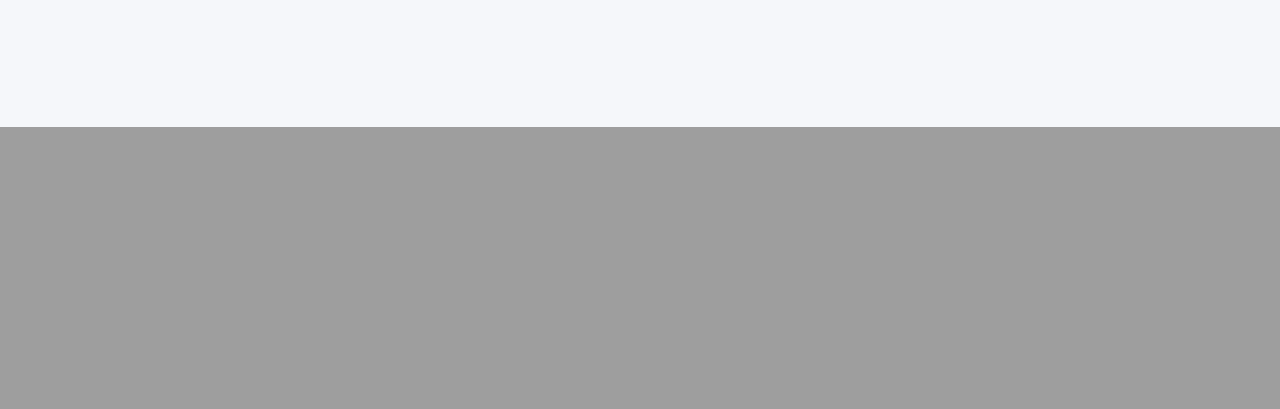
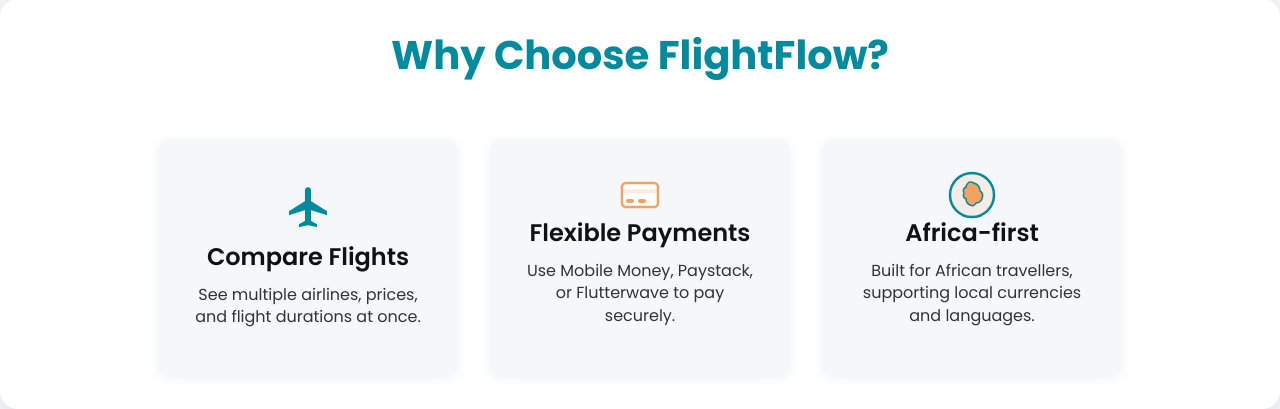
Before and after one commit to Bennymens/Flight-Flow, a Django app: page / in a window 1280 px wide. Shown: the part 673-1082 px from the top of the page. Before the commit the page ends 800 px from the top, so only its background shows below. Run offline with Django 5.2, Linux system fonts and the light colour scheme.

Commit message:
Add 'Why Choose FlightFlow' section and new image to slideshow

```diff
--- a/core/templates/core/home.html
+++ b/core/templates/core/home.html
@@ -271,6 +328,69 @@
         padding: 1em 0.5em;
     }
 }
+
+.why-choose {
+    background: #fff;
+    padding: 2em 2rem;
+    text-align: center;
+    position: relative;
+    z-index: 1;
+    overflow: hidden;
+    border-radius: 18px;
+    box-shadow: 0 4px 24px rgba(0, 0, 0, 0.1);
+}
+
+.why-choose h2 {
+    font-family: 'Poppins', sans-serif;
+    font-weight: 700;
+    font-size: 2.5em;
+    margin-bottom: 1.5em;
+    color: #028A9E;
+}
+
+.features {
+    display: flex;
+    flex-wrap: wrap;
+    justify-content: center;
+    gap: 2em;
+}
+
+.feature-box {
+    background: #f5f7fa;
+    border-radius: 12px;
+    padding: 2em;
+    text-align: center;
+    flex: 1 1 250px;
+    max-width: 300px;
+    box-shadow: 0 2px 12px rgba(2,138,158,0.08);
+    transition: transform 0.3s, box-shadow 0.3s;
+}
+
+.feature-box:hover {
+    transform: translateY(-5px);
+    box-shadow: 0 4px 24px rgba(2,138,158,0.15);
+}
+
+.feature-box img {
+    max-width: 60px;
+    margin-bottom: 1em;
+}
+
+.feature-box h3 {
+    font-family: 'Poppins', sans-serif;
+    font-weight: 600;
+    font-size: 1.5em;
+    margin-bottom: 0.5em;
+    color: #111;
+}
+
+.feature-box p {
+    font-family: 'Poppins', sans-serif;
+    font-weight: 400;
+    font-size: 1em;
+    color: #333;
+    line-height: 1.4;
+}
     </style>
 </head>
 <body>
@@ -361,11 +482,58 @@
   </ul>
   <input type="hidden" name="class" id="classInput" value="">
 </div>
-            <button type="submit" class="cta-btn" style="margin:0;">Search</button>
+            <button type="submit" class="cta-btn" style="margin:0;">Search Flight</button>
         </div>
     </form>
 </div>
+    </div> <!-- End .container (after flight-search-form) -->
+
+
+            </div>
+        </div>
+    </section>
+    <!-- Why Choose FlightFlow Section -->
+<section class="why-choose">
+  <h2>Why Choose FlightFlow?</h2>
+  <div class="features">
+    <div class="feature-box">
+      <i class="ri-plane-line" style="font-size:48px; color:#028A9E; margin-bottom:15px;"></i>
+      <h3>Compare Flights</h3>
+      <p>See multiple airlines, prices, and flight durations at once.</p>
     </div>
+    <div class="feature-box">
+      <!-- Flexible Payments Icon: Credit card -->
+      <svg width="48" height="48" fill="none" viewBox="0 0 48 48">
+        <rect x="6" y="12" width="36" height="24" rx="4" stroke="#F4A261" stroke-width="2.5" fill="#fff"/>
+        <rect x="10" y="28" width="8" height="4" rx="2" fill="#F4A261"/>
+        <rect x="22" y="28" width="8" height="4" rx="2" fill="#F4A261"/>
+        <rect x="6" y="18" width="36" height="4" fill="#F4A261" opacity="0.2"/>
+      </svg>
+      <h3>Flexible Payments</h3>
+      <p>Use Mobile Money, Paystack, or Flutterwave to pay securely.</p>
+    </div>
+    <div class="feature-box">
+      <!-- Africa-first Icon: Africa continent SVG -->
+      <svg width="48" height="48" viewBox="0 0 48 48" fill="none">
+    <circle cx="24" cy="24" r="22" stroke="#028A9E" stroke-width="2.5" fill="#F4A26122"/>
+    <path d="M20 12
+      Q22 10, 26 12
+      Q32 14, 32 20
+      Q36 22, 34 28
+      Q32 32, 28 32
+      Q26 36, 22 34
+      Q18 32, 18 28
+      Q14 26, 16 22
+      Q14 18, 18 16
+      Q18 14, 20 12
+      Z"
+      fill="#F4A261" stroke="#028A9E" stroke-width="1.5"/>
+  </svg>
+      <h3>Africa-first</h3>
+      <p>Built for African travellers, supporting local currencies and languages.</p>
+    </div>
+  </div>
+</section>
     <script>
 document.addEventListener('DOMContentLoaded', function() {
     let slides = document.querySelectorAll('.slide');
@@ -400,6 +568,8 @@ function addPassenger() {
     createPassengerAccordion(passengerCount);
     document.getElementById('passenger_count').value = passengerCount;
     updatePassengerBtn();
+    // Remove focus from the dropdown button to prevent blue highlight
+    document.getElementById('passengerBtn').blur();
 }
 
 function createPassengerAccordion(num) {
```
Also changed, not shown: other parts of core/templates/core/home.html (+60 -2 lines).
